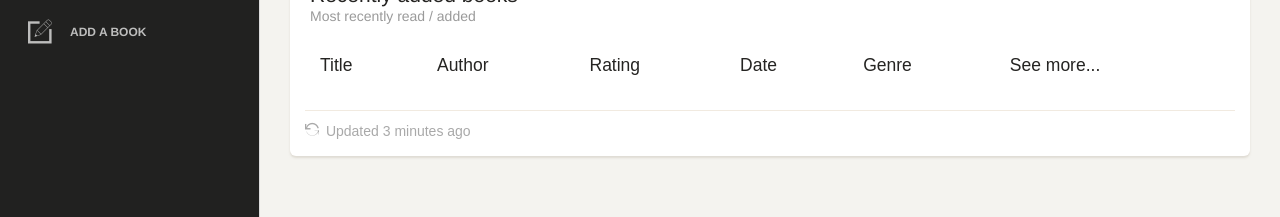
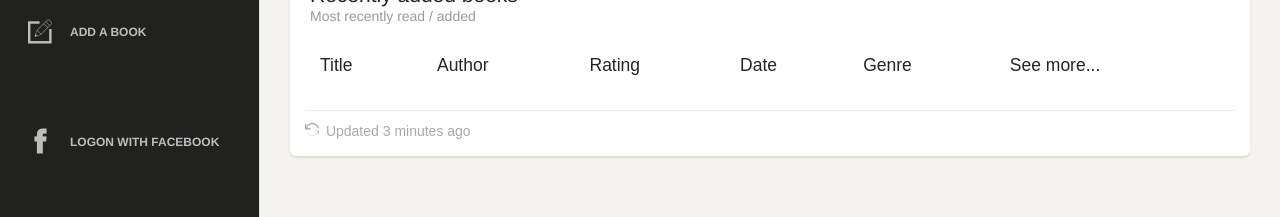
Before and after one commit to aidanwhiteley/books-web, a website: page app/index.html in a window 1280 px wide. Shown: the part 398-615 px from the top of the page. Drawn offline with nearby package versions, Linux system fonts and the light colour scheme; some packages are replaced by stand-ins of ours; files that its build step writes are made by us from their sources; no server answers; a web font is replaced by a local one.

Commit message:
Testing merges

```diff
--- a/app/index.html
+++ b/app/index.html
@@ -80,6 +80,13 @@
                         <a href="#/add">
                             <i class="ti-pencil-alt"></i>
                             <p>Add a book</p>
+                        </a>
+                    </li>
+                    <li>
+                        <br><br>
+                        <a href="http://localhost:8080/logon">
+                            <i class="ti-facebook"></i>
+                            <p>Logon with Facebook</p>
                         </a>
                     </li>
 
```
